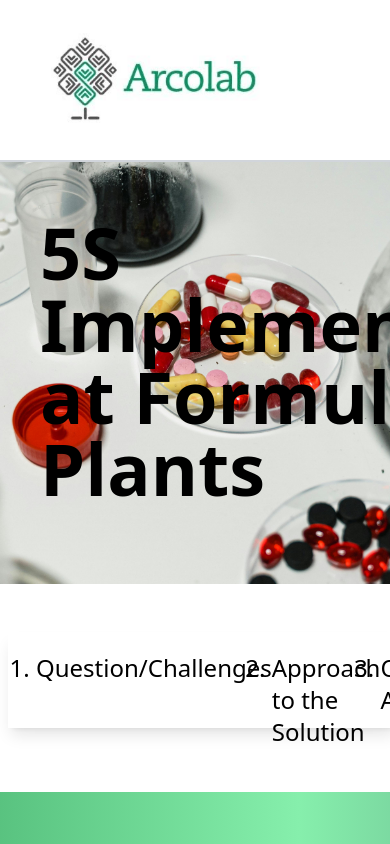
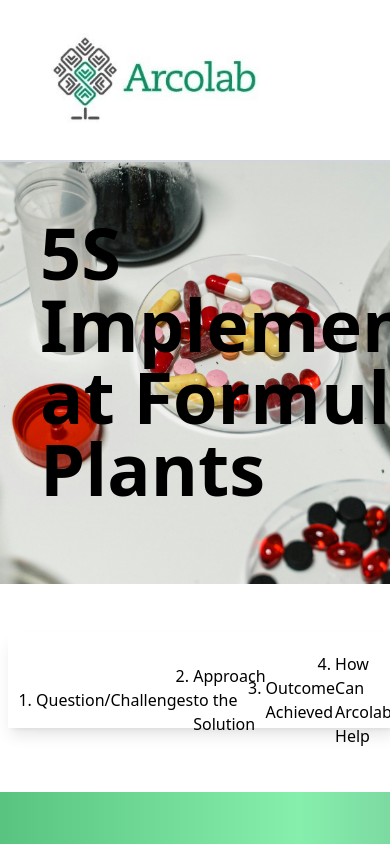
Before and after one commit to kirito05/Drafts, a Next.js app: page /Formulation in a window 390 px wide. Shown: the top 844 px of the page. Built offline with nearby package versions, Linux system fonts and the light colour scheme.

Commit message:
added responsive css

```diff
--- a/src/Components/SideNav.jsx
+++ b/src/Components/SideNav.jsx
@@ -51,10 +51,10 @@ function SideNav({sections}) {
   return (
     <aside className="w-full shadow-lg h-[6em]  p-5 ml-2 sticky top-0 self-start bg-white z-10 mb-16">
           <nav>
-            <ol className="list-decimal flex flex-row items-center justify-between text-2xl font-light pl-2">
+            <ol className="list-decimal flex flex-row items-center justify-between font-light pl-2 lg:text-2xl md:text-xl sm:text-xl">
                 {sections.map((section)=>(
                     <li key={section.id}
-                    className={`cursor-pointer hover:scale-105 hover:shadow-lg w-[12em] h-[2em] text-start font-normal `}
+                    className={`cursor-pointer hover:scale-105 hover:shadow-lg text-start font-normal lg:w-[12em] lg:h-[2em] md:w-[10em] md:h-[2em] sm:w-[10em] sm:h-[2em] `}
                     onClick={()=>handleScroll(section.id)}
 
                     >
--- a/src/app/Formulation/page.jsx
+++ b/src/app/Formulation/page.jsx
@@ -24,7 +24,7 @@ export default function Formulation() {
   return (
     <div>
       <header className="flex flex-col ">
-        <nav className="flex flex-row  items-center gap-[40em] border-b-2 border-gray-300 md:gap-[30em] sm:gap-[20em]">
+        <nav className="flex flex-row  items-center gap-[40em] border-b-2 border-gray-300">
           <div>
             <Image
               src={logo}
```
